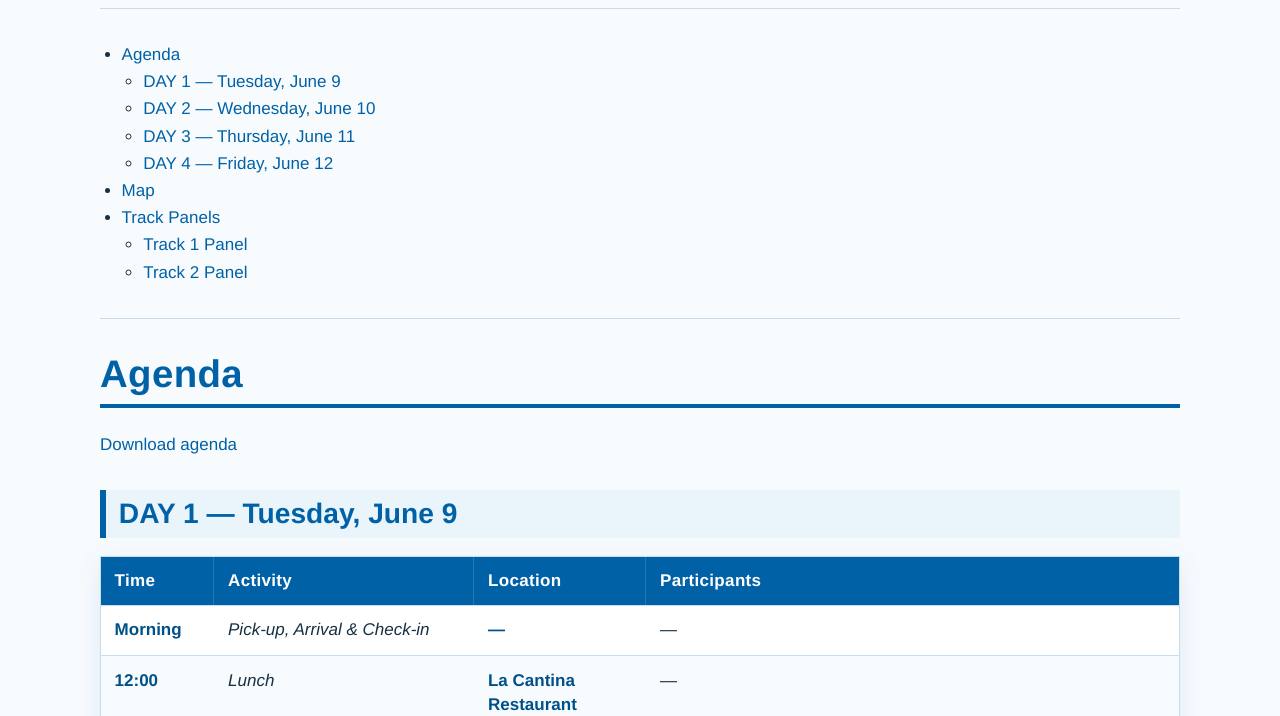
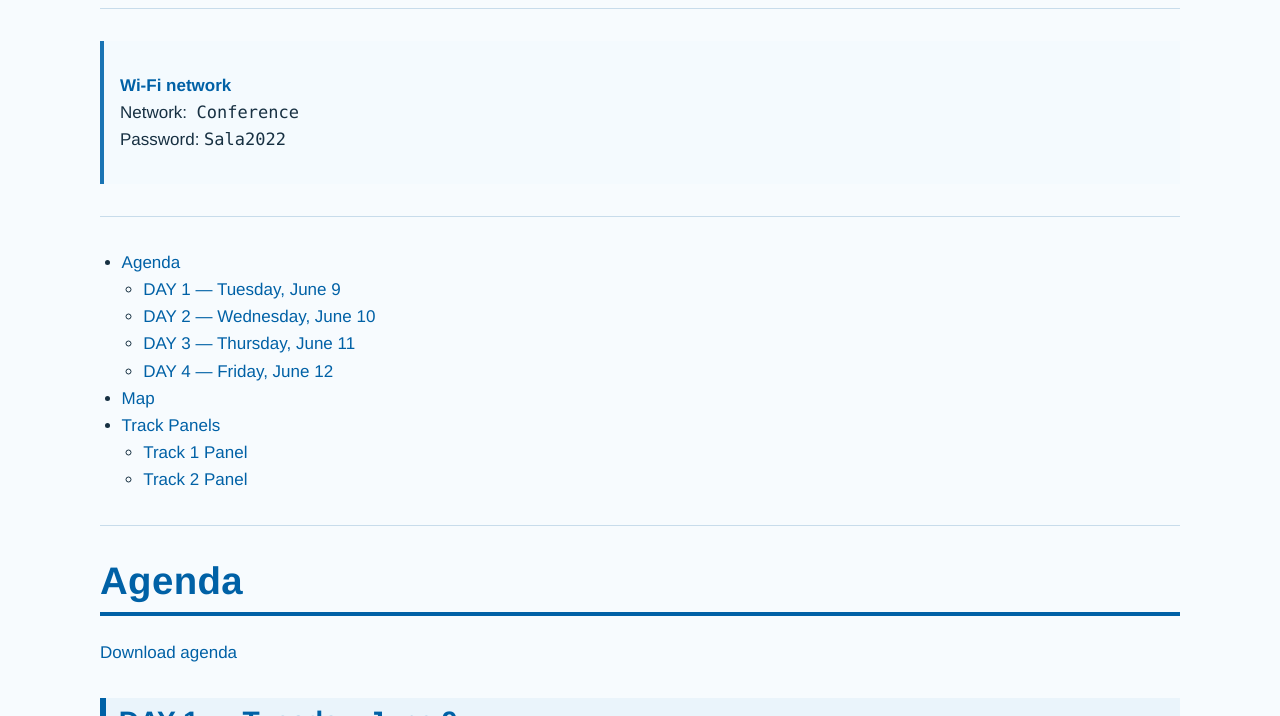
Before and after one commit to PhDBiorobotics-SSSA/phdbiorobotics.github.io, a Jekyll site: the page built from evaluation_meeting_2026.md, in a window 1280 px wide and 900 px high, scrolled down 699 px, cut to the strip 184-900 px from the top of the window. Built offline with Jekyll 4.4.1, drawn with Linux system fonts in a browser that asks for light colours.

Commit message:
Add wifi info

```diff
--- a/evaluation_meeting_2026.md
+++ b/evaluation_meeting_2026.md
@@ -9,6 +9,12 @@ permalink: /evaluation-meeting-2026/
 **Piombino, June 9–12, 2026** -->
 
 ![PhD in BioRobotics - Evaluation Meeting - Piombino, June 9-12, 2026](media/Logo_evaluation_meeting_2026.png)
+
+---
+
+> **Wi-Fi network**
+> Network:&nbsp; `Conference`
+> Password: `Sala2022`
 
 ---
 
```
